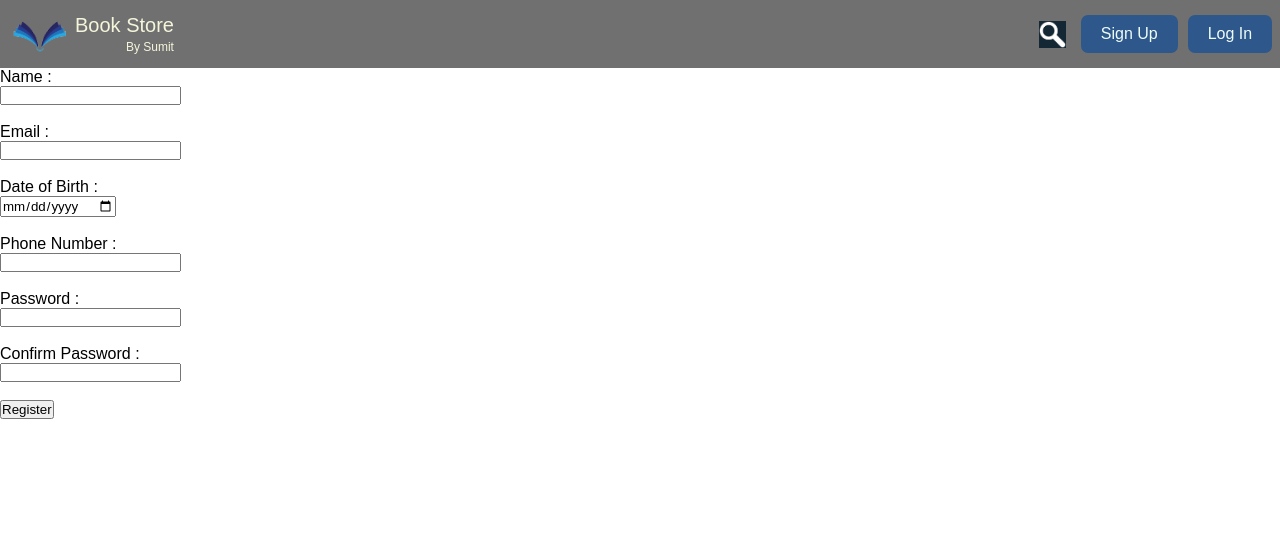
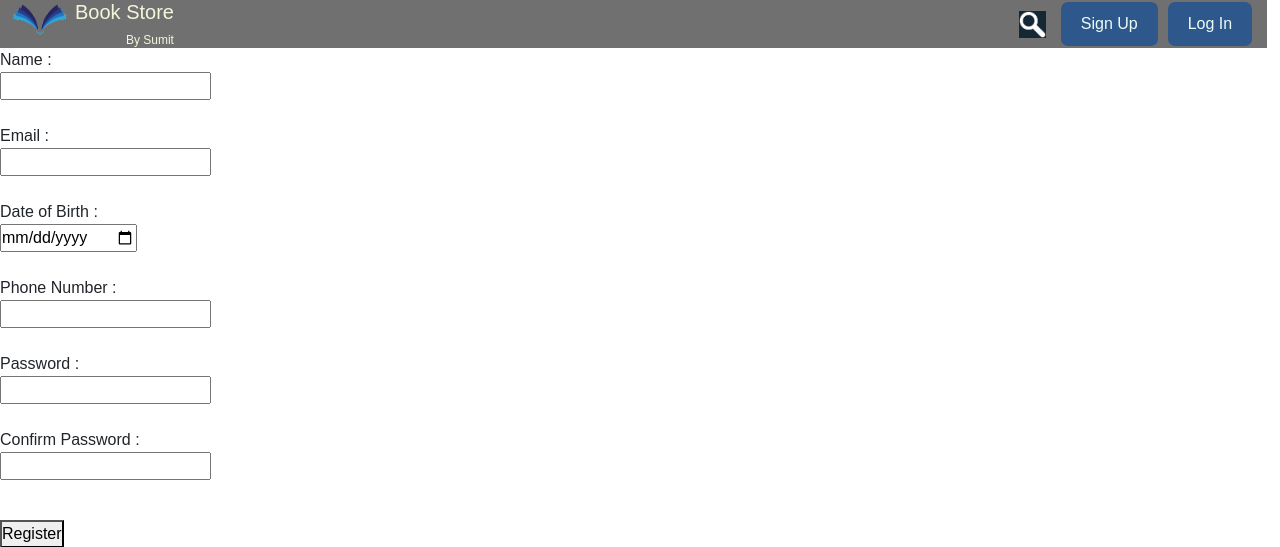
Before and after one commit to Riosumit/book_store, a Django app: page /store/register in a window 1280 px wide. Shown: the top 547 px of the page. Run offline with Django 4.2, Linux system fonts and the light colour scheme; parts of the project's set-up code (start-up, migrations or seed data) failed here and were passed over.

Commit message:
fixed navbar

```diff
--- a/templates/layout.html
+++ b/templates/layout.html
@@ -6,6 +6,7 @@
     <meta name="viewport" content="width=device-width, initial-scale=1.0">
     {%load static%}
     <link rel="stylesheet" href="{% static 'css/style.css' %}">
+    <link href="https://cdn.jsdelivr.net/npm/bootstrap@5.2.3/dist/css/bootstrap.min.css" rel="stylesheet" integrity="sha384-rbsA2VBKQhggwzxH7pPCaAqO46MgnOM80zW1RWuH61DGLwZJEdK2Kadq2F9CUG65" crossorigin="anonymous">
     <title>{% block title %} {% endblock %}</title>
 </head>
 <body>
@@ -13,7 +14,7 @@
         <div class="name">
             <a href="/store">
             <img src="{% static 'img/logo.png' %}" alt="">
-            <div style="text-align: right; padding-left: 5px;"><p style="text-align: left; font-size: 20px;"> Book Store</p><span style="font-size: 12px;">By Sumit</span></div></a>
+            <div style="text-align: right; padding-left: 5px;"><p style="text-align: left; font-size: 20px;margin: 0px 0px;"> Book Store</p><span style="font-size: 12px;">By Sumit</span></div></a>
         </div>
         <div class="sign">
             <img src="{% static 'img/search.png' %}" alt="">
@@ -51,5 +52,6 @@
             }
         }
     </script>
+    <script src="https://cdn.jsdelivr.net/npm/bootstrap@5.2.3/dist/js/bootstrap.bundle.min.js" integrity="sha384-kenU1KFdBIe4zVF0s0G1M5b4hcpxyD9F7jL+jjXkk+Q2h455rYXK/7HAuoJl+0I4" crossorigin="anonymous"></script>
 </body>
 </html>
```
